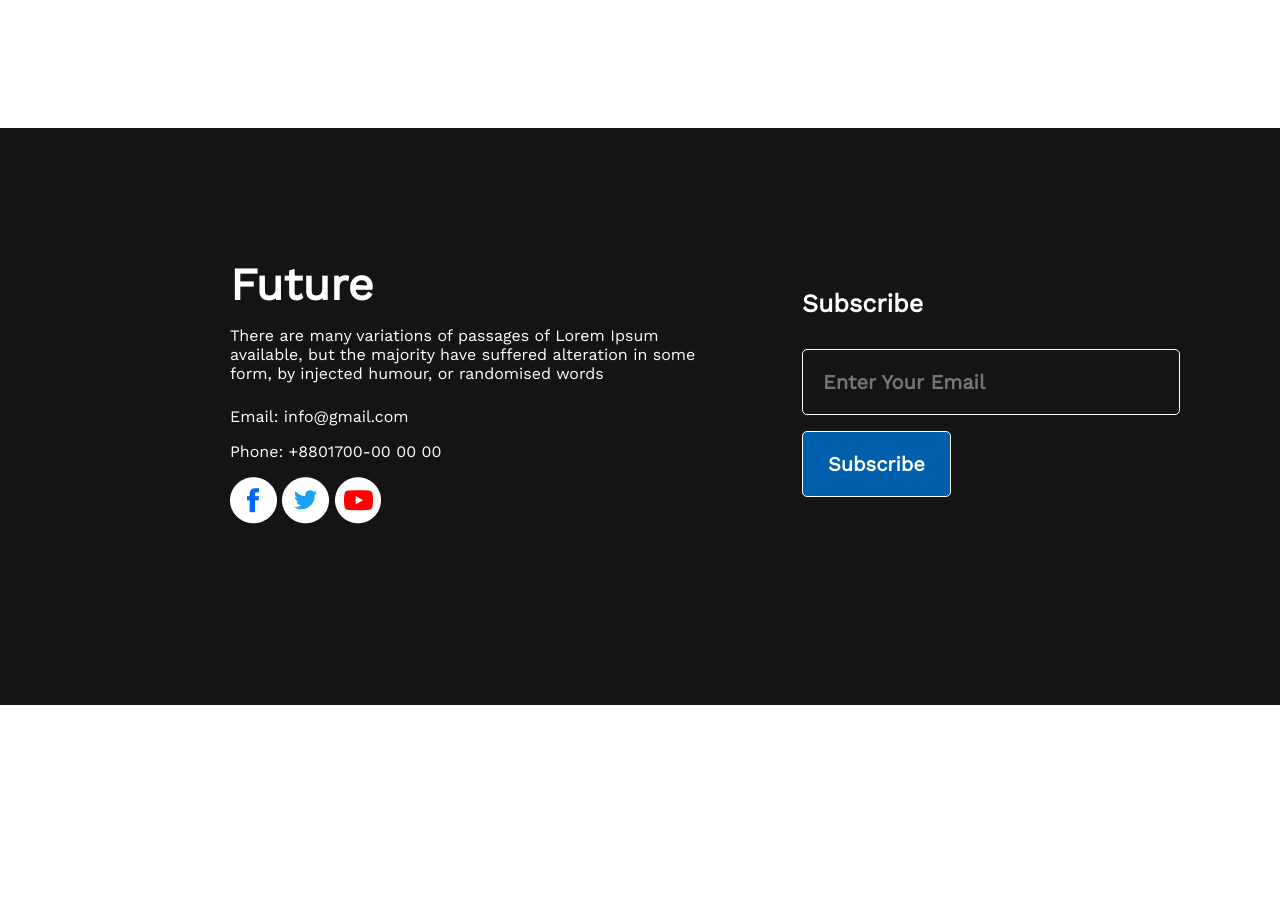
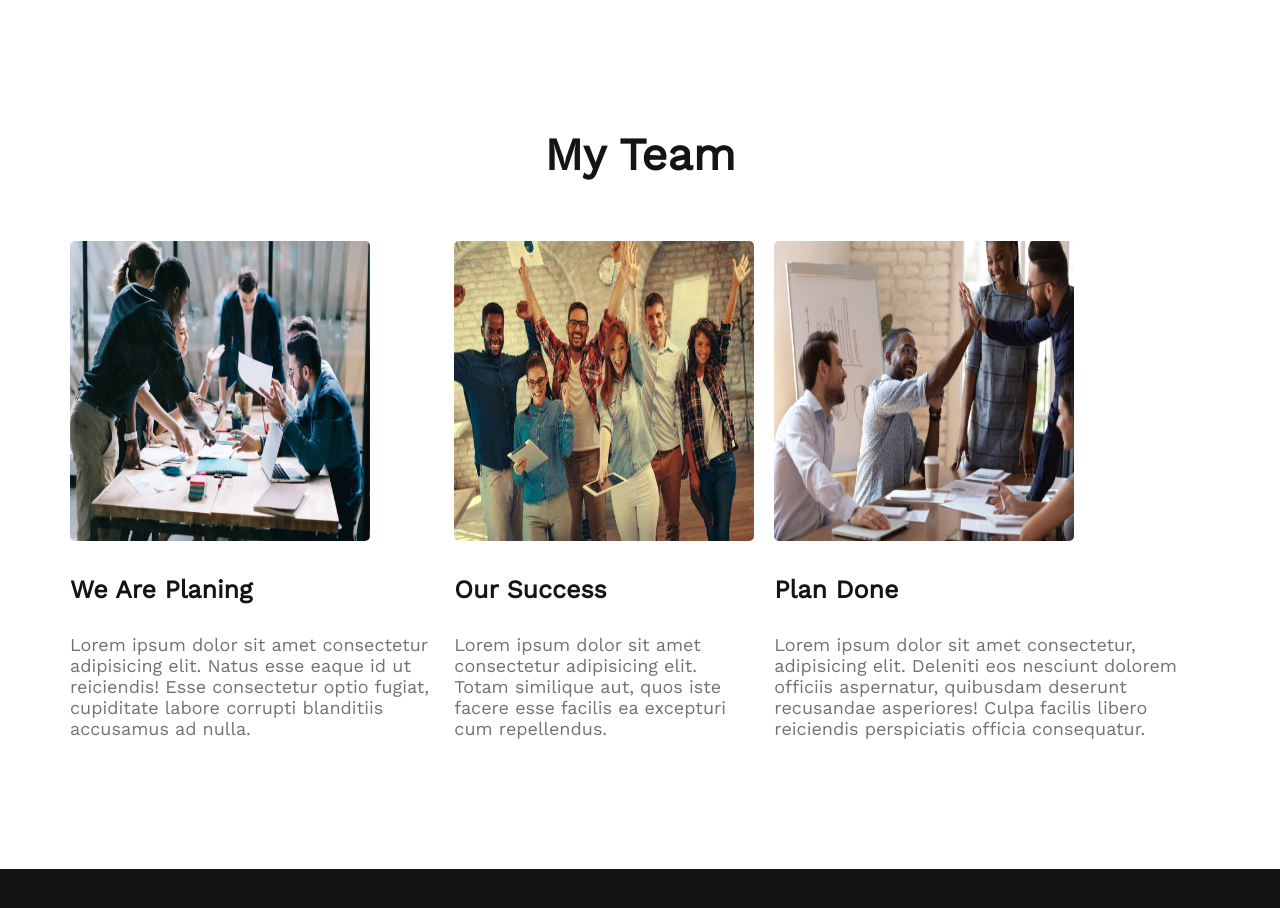
Before and after one commit to anikrahman2/assignment-project, a plain HTML site: page index.html in a window 1280 px wide. Shown: the part 2511-3419 px from the top of the page. Before the commit the page ends 3216 px from the top, so only its background shows below. Drawn offline with nearby package versions, Linux system fonts and the light colour scheme.

Commit message:
Team Section Added

```diff
--- a/css/style.css
+++ b/css/style.css
@@ -133,6 +133,42 @@
   margin-left: 65px;
 
 }
+/* Team Section styles */
+
+.team-section-title{
+  margin-top: 130px;
+  margin-bottom: 60px;
+  font-size: 45px;
+  font-weight: 700;
+  color: #151414;
+  text-align: center;
+
+}
+.team-section-content{
+  display: flex;
+  gap: 20px;
+  justify-content: center;
+  max-width: 1140px;
+  margin: 0 auto;
+}
+.team-img{
+  height: 300px;
+  width: 300px;
+  border-radius: 5px;
+}
+.team-title{
+  font-size: 25px;
+  margin-top: 30px;
+  margin-bottom: 30px;
+  color: #151414;
+
+}
+.team-description{
+  font-size: 18px;
+  font-weight: 500;
+  color: #737272;
+}
+
 /* Footer Section Styles */
 .footer{
   height: 577px;
--- a/index.html
+++ b/index.html
@@ -80,6 +80,27 @@
       <div>
       </div>
     </section>
+    <!-- teem section added -->
+    <section class="my-team-section">
+      <h3 class="team-section-title">My Team</h3>
+      <div class="team-section-content">
+        <div>
+          <img class="team-img" src="images/team_2.jpg">
+          <h3 class="team-title">We Are Planing</h3>
+          <p class="team-description">Lorem ipsum dolor sit amet consectetur adipisicing elit. Natus esse eaque id ut reiciendis! Esse consectetur optio fugiat, cupiditate labore corrupti blanditiis accusamus ad nulla.</p>
+        </div>
+        <div>
+          <img class="team-img" src="images/team_2.jpeg">
+          <h3 class="team-title">Our Success</h3>
+          <p class="team-description">Lorem ipsum dolor sit amet consectetur adipisicing elit. Totam similique aut, quos iste facere esse facilis ea excepturi cum repellendus.</p>
+        </div>
+        <div>
+          <img class="team-img" src="images/team_1.jpg">
+          <h3 class="team-title">Plan Done</h3>
+          <p class="team-description">Lorem ipsum dolor sit amet consectetur, adipisicing elit. Deleniti eos nesciunt dolorem officiis aspernatur, quibusdam deserunt recusandae asperiores! Culpa facilis libero reiciendis perspiciatis officia consequatur.</p>
+        </div>
+      </div>
+    </section>
   </main>
   <footer class="footer">
     <div class="social-container">
```
Also changed, not shown: images/team_1.jpg (added), images/team_2.jpeg (added), images/team_2.jpg (added).
